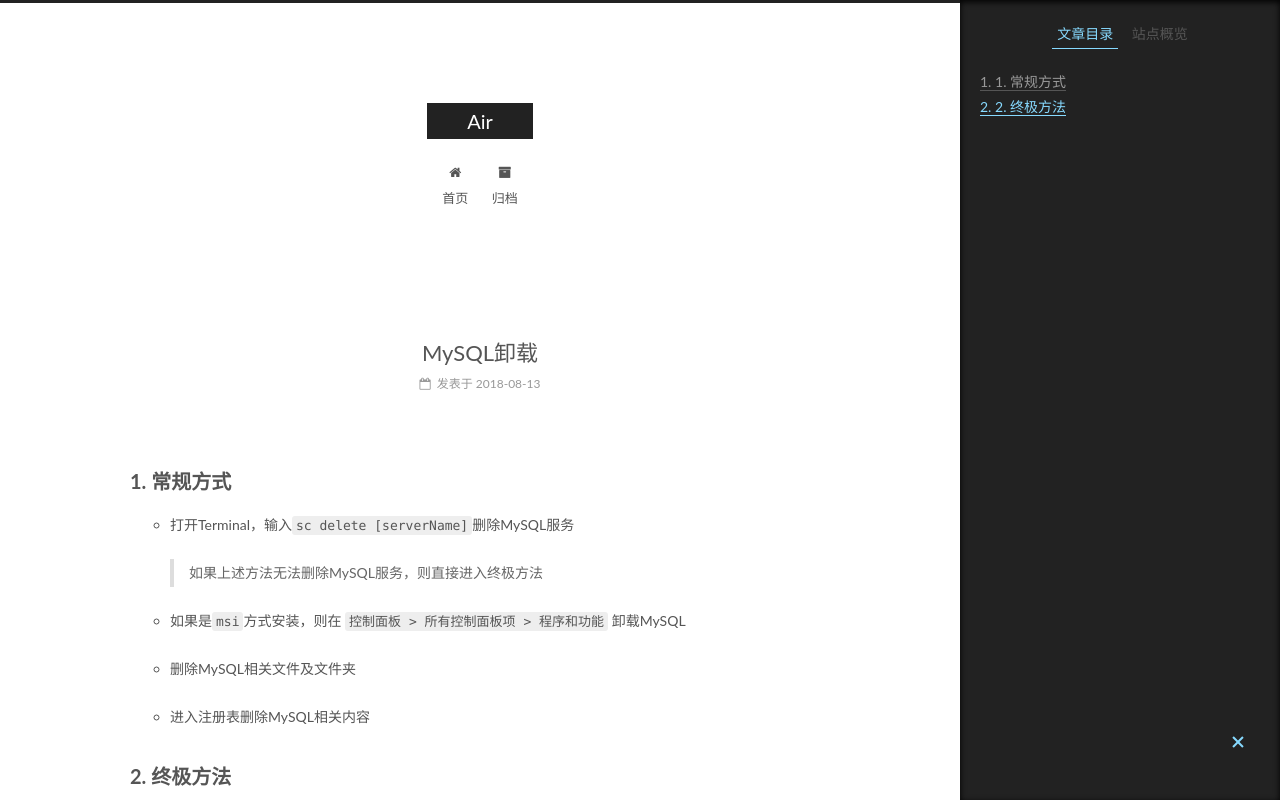
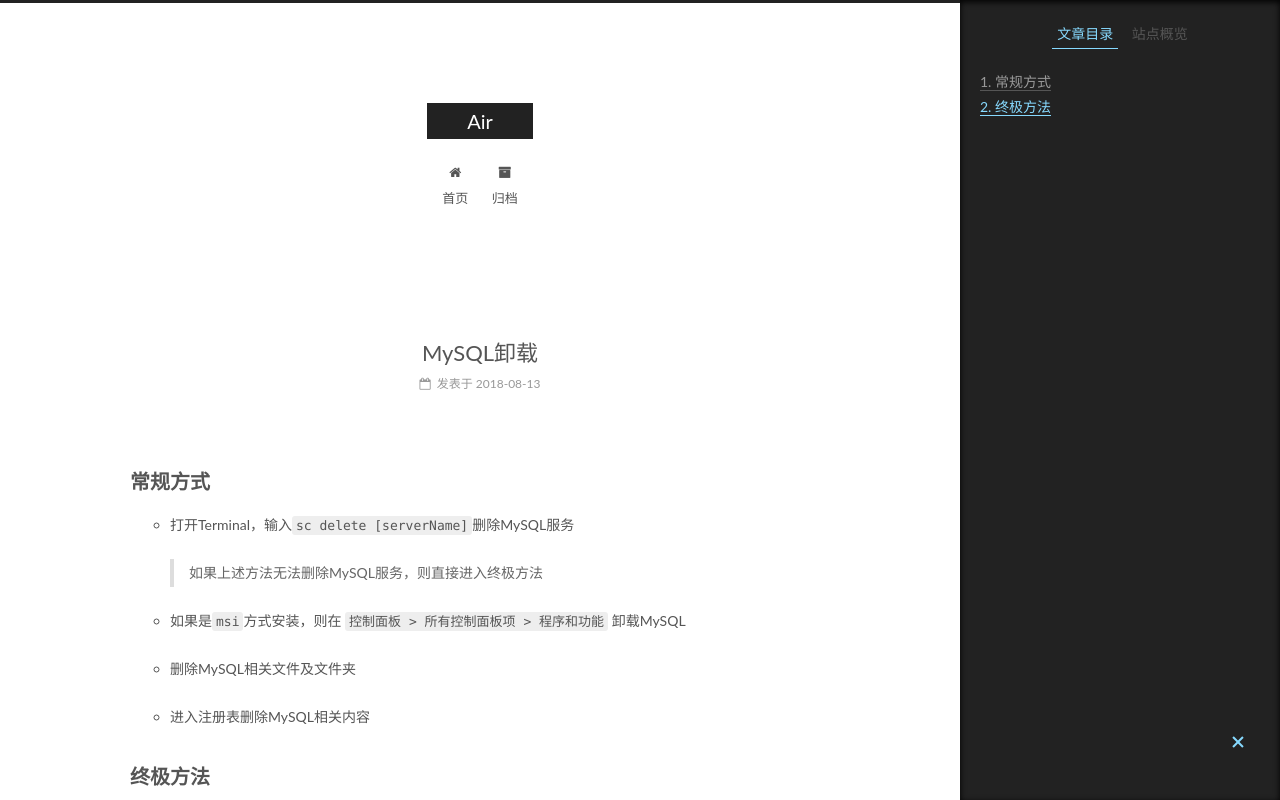
Before and after one commit to Air-TF/Air-TF.github.io, a plain HTML site: page 2018/08/13/MySQL卸载/index.html in a window 1280 px wide. Shown: the top 800 px of the page. Drawn offline with Linux system fonts and the light colour scheme.

Commit message:
Site updated: 2018-08-13 13:21:32

```diff
--- a/2018/08/13/MySQL卸载/index.html
+++ b/2018/08/13/MySQL卸载/index.html
@@ -79,18 +79,18 @@
 
 
 
-<meta name="description" content="1. 常规方式 打开Terminal，输入sc delete [serverName]删除MySQL服务  如果上述方法无法删除MySQL服务，则直接进入终极方法   如果是msi方式安装，则在 控制面板 &amp;gt; 所有控制面板项 &amp;gt; 程序和功能 卸载MySQL  删除MySQL相关文件及文件夹  进入注册表删除MySQL相关内容   2. 终极方法 通过任务管理器进入服务，关闭MySQL服">
+<meta name="description" content="常规方式 打开Terminal，输入sc delete [serverName]删除MySQL服务  如果上述方法无法删除MySQL服务，则直接进入终极方法   如果是msi方式安装，则在 控制面板 &amp;gt; 所有控制面板项 &amp;gt; 程序和功能 卸载MySQL  删除MySQL相关文件及文件夹  进入注册表删除MySQL相关内容   终极方法 通过任务管理器进入服务，关闭MySQL服务并禁用">
 <meta name="keywords" content="MySQL卸载">
 <meta property="og:type" content="article">
 <meta property="og:title" content="MySQL卸载">
 <meta property="og:url" content="http://yoursite.com/2018/08/13/MySQL卸载/index.html">
 <meta property="og:site_name" content="Air">
-<meta property="og:description" content="1. 常规方式 打开Terminal，输入sc delete [serverName]删除MySQL服务  如果上述方法无法删除MySQL服务，则直接进入终极方法   如果是msi方式安装，则在 控制面板 &amp;gt; 所有控制面板项 &amp;gt; 程序和功能 卸载MySQL  删除MySQL相关文件及文件夹  进入注册表删除MySQL相关内容   2. 终极方法 通过任务管理器进入服务，关闭MySQL服">
+<meta property="og:description" content="常规方式 打开Terminal，输入sc delete [serverName]删除MySQL服务  如果上述方法无法删除MySQL服务，则直接进入终极方法   如果是msi方式安装，则在 控制面板 &amp;gt; 所有控制面板项 &amp;gt; 程序和功能 卸载MySQL  删除MySQL相关文件及文件夹  进入注册表删除MySQL相关内容   终极方法 通过任务管理器进入服务，关闭MySQL服务并禁用">
 <meta property="og:locale" content="zh-Hans">
-<meta property="og:updated_time" content="2018-08-13T05:14:05.940Z">
+<meta property="og:updated_time" content="2018-08-13T05:19:58.951Z">
 <meta name="twitter:card" content="summary">
 <meta name="twitter:title" content="MySQL卸载">
-<meta name="twitter:description" content="1. 常规方式 打开Terminal，输入sc delete [serverName]删除MySQL服务  如果上述方法无法删除MySQL服务，则直接进入终极方法   如果是msi方式安装，则在 控制面板 &amp;gt; 所有控制面板项 &amp;gt; 程序和功能 卸载MySQL  删除MySQL相关文件及文件夹  进入注册表删除MySQL相关内容   2. 终极方法 通过任务管理器进入服务，关闭MySQL服">
+<meta name="twitter:description" content="常规方式 打开Terminal，输入sc delete [serverName]删除MySQL服务  如果上述方法无法删除MySQL服务，则直接进入终极方法   如果是msi方式安装，则在 控制面板 &amp;gt; 所有控制面板项 &amp;gt; 程序和功能 卸载MySQL  删除MySQL相关文件及文件夹  进入注册表删除MySQL相关内容   终极方法 通过任务管理器进入服务，关闭MySQL服务并禁用">
 
 
 
@@ -300,7 +300,7 @@
 
 
 
-        <h2 id="1-常规方式"><a href="#1-常规方式" class="headerlink" title="1. 常规方式"></a>1. 常规方式</h2><ul>
+        <h2 id="常规方式"><a href="#常规方式" class="headerlink" title="常规方式"></a>常规方式</h2><ul>
 <li><p>打开Terminal，输入<code>sc delete [serverName]</code>删除MySQL服务</p>
 <blockquote>
 <p>如果上述方法无法删除MySQL服务，则直接进入终极方法</p>
@@ -313,7 +313,7 @@
 <li><p>进入注册表删除MySQL相关内容</p>
 </li>
 </ul>
-<h2 id="2-终极方法"><a href="#2-终极方法" class="headerlink" title="2. 终极方法"></a>2. 终极方法</h2><ul>
+<h2 id="终极方法"><a href="#终极方法" class="headerlink" title="终极方法"></a>终极方法</h2><ul>
 <li><p>通过任务管理器进入服务，关闭MySQL服务并禁用</p>
 </li>
 <li><p>进入注册表，删除以下文件夹</p>
@@ -471,7 +471,7 @@
 
 
 
-              <div class="post-toc-content"><ol class="nav"><li class="nav-item nav-level-2"><a class="nav-link" href="#1-常规方式"><span class="nav-number">1.</span> <span class="nav-text">1. 常规方式</span></a></li><li class="nav-item nav-level-2"><a class="nav-link" href="#2-终极方法"><span class="nav-number">2.</span> <span class="nav-text">2. 终极方法</span></a></li></ol></div>
+              <div class="post-toc-content"><ol class="nav"><li class="nav-item nav-level-2"><a class="nav-link" href="#常规方式"><span class="nav-number">1.</span> <span class="nav-text">常规方式</span></a></li><li class="nav-item nav-level-2"><a class="nav-link" href="#终极方法"><span class="nav-number">2.</span> <span class="nav-text">终极方法</span></a></li></ol></div>
 
 
           </div>
--- a/css/main.css
+++ b/css/main.css
@@ -1822,7 +1822,7 @@
   width: 4px;
   height: 4px;
   border-radius: 50%;
-  background: #df0daa;
+  background: #3e26fa;
 }
 .links-of-blogroll {
   font-size: 13px;
```
Also changed, not shown: index.html (+2 -2 lines).
